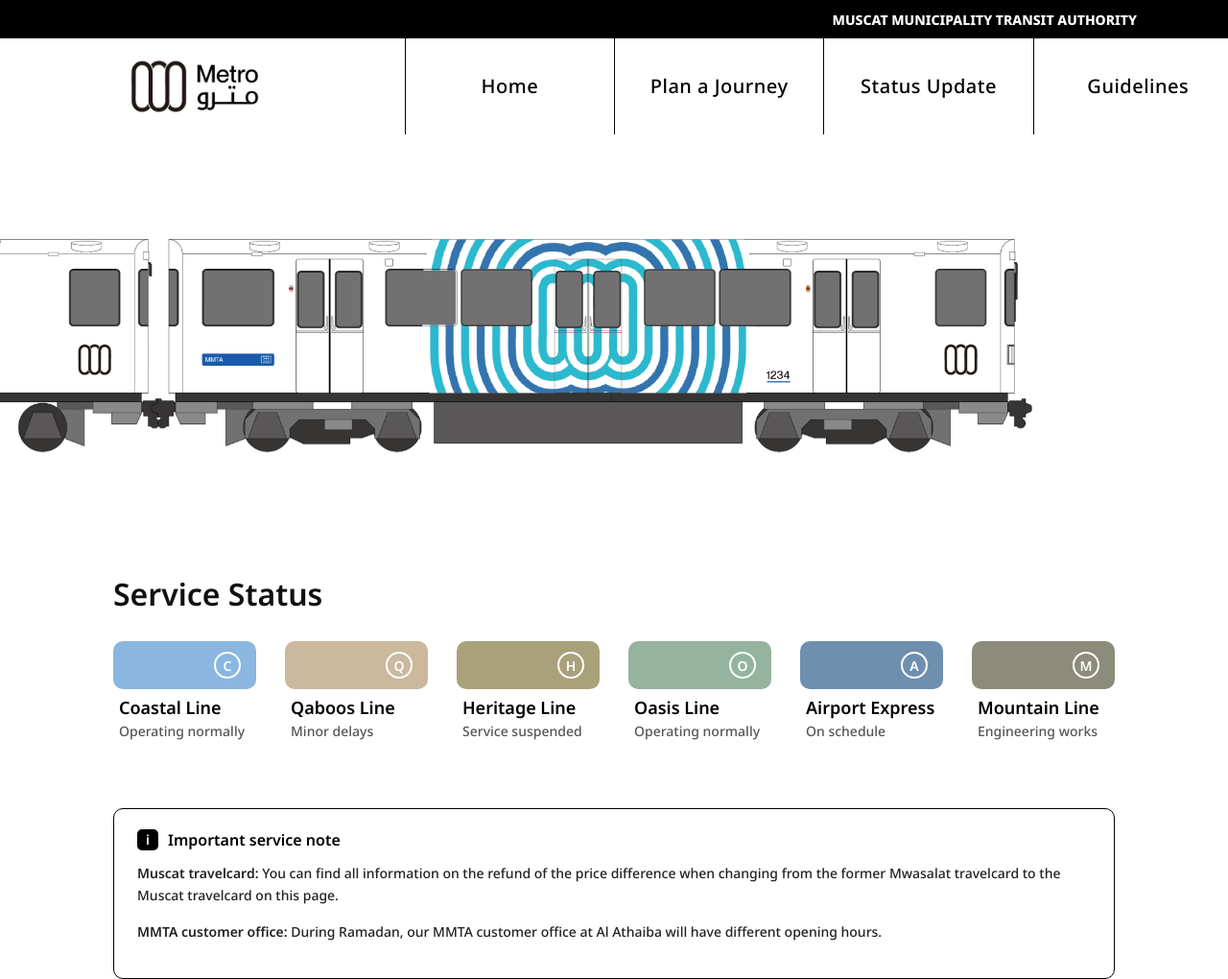
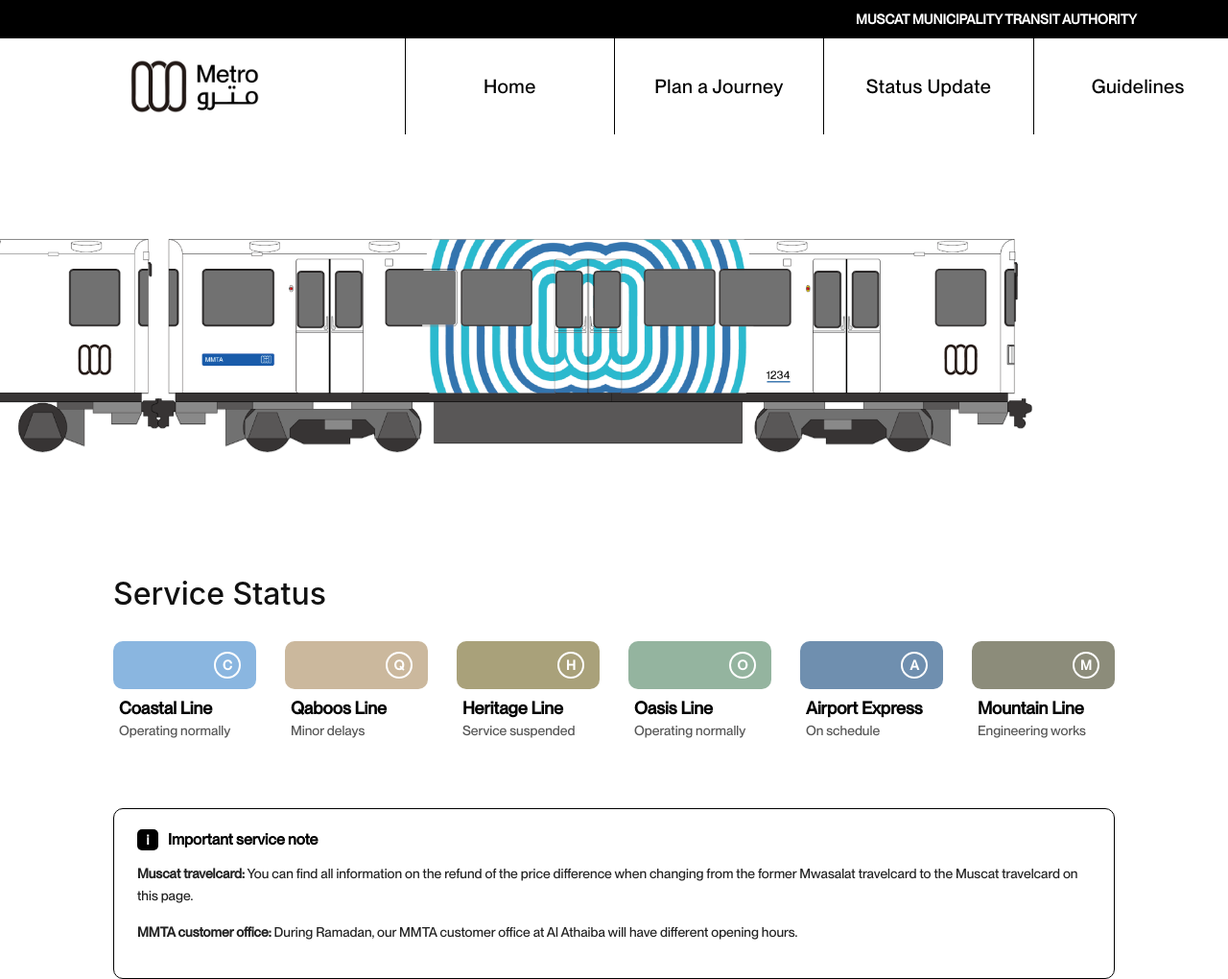
Before and after one commit to sekerbln/MuscatMetro, a plain HTML site: page index.html in a window 1280 px wide. Shown: the top 1020 px of the page at 96% size. Drawn offline with nearby package versions, Linux system fonts and the light colour scheme.

Commit message:
Update style.css

```diff
--- a/style.css
+++ b/style.css
@@ -1,7 +1,15 @@
 @charset "UTF-8";
 
+@font-face {
+  font-family: 'PPNeueMontreal';
+  src: url('fonts/PPNeueMontreal-Medium.otf') format('opentype');
+  font-weight: 500;
+  font-style: normal;
+}
+
+
 body {
-  font-family: 'Noto Sans', sans-serif;
+  font-family: 'PPNeueMontreal', sans-serif;
 }
 
 #top-bar {
@@ -14,7 +22,7 @@ body {
 }
 
 .top-bar-text {
-  font-family: 'Noto Sans', sans-serif;
+  font-family: 'PPNeueMontreal', sans-serif;
   font-weight: 800;
   font-size: 14px;
   text-transform: uppercase;
@@ -52,7 +60,7 @@ border-left: solid 1px black;
 .menu a{
 color:#000000;
 text-decoration:none;
-font-family: 'Noto Sans', sans-serif;
+font-family: 'PPNeueMontreal', sans-serif;
 font-weight: 500;
 font-size: 20px;
 letter-spacing: 0.5px;
@@ -94,8 +102,7 @@ letter-spacing: 0.5px;
 }
 
 .section-title {
-  font-family: 'Noto Sans', sans-serif;
-  font-weight: 600;
+  ffont-family: 'PPNeueMontreal', sans-serif;
   font-size: 32px;
   text-align: left;
   margin-bottom: 20px;
@@ -127,7 +134,7 @@ letter-spacing: 0.5px;
   border: 2px solid #ffffff;
   border-radius: 50%;
   color: #ffffff;
-  font-family: 'Noto Sans', sans-serif;
+  font-family: 'PPNeueMontreal', sans-serif;
   font-weight: 600;
   font-size: 14px;
   display: flex;
@@ -138,7 +145,7 @@ letter-spacing: 0.5px;
 
 
 .line-name {
-  font-family: 'Noto Sans', sans-serif;
+  font-family: 'PPNeueMontreal', sans-serif;
   font-weight: 600;
   font-size: 18px;
   margin-left: 6px;
@@ -147,7 +154,7 @@ letter-spacing: 0.5px;
 }
 
 .line-status {
-  font-family: 'Noto Sans', sans-serif;
+  font-family: 'PPNeueMontreal', sans-serif;
   font-weight: 400;
   font-size: 14px;
   margin-left: 6px;
@@ -178,7 +185,7 @@ letter-spacing: 0.5px;
   border-radius: 5px;
   background-color: #000000;
   color: #ffffff;
-  font-family: 'Noto Sans', sans-serif;
+  font-family: 'PPNeueMontreal', sans-serif;
   font-weight: 600;
   font-size: 14px;
   text-align: center;
@@ -187,14 +194,14 @@ letter-spacing: 0.5px;
 }
 
 .note-title {
-  font-family: 'Noto Sans', sans-serif;
+  font-family: 'PPNeueMontreal', sans-serif;
   font-weight: 600;
   font-size: 16px;
   color: #000000;
 }
 
 .note-content {
-  font-family: 'Noto Sans', sans-serif;
+  font-family: 'PPNeueMontreal', sans-serif;
   font-weight: 400;
   font-size: 14px;
   color: #222222;
```
